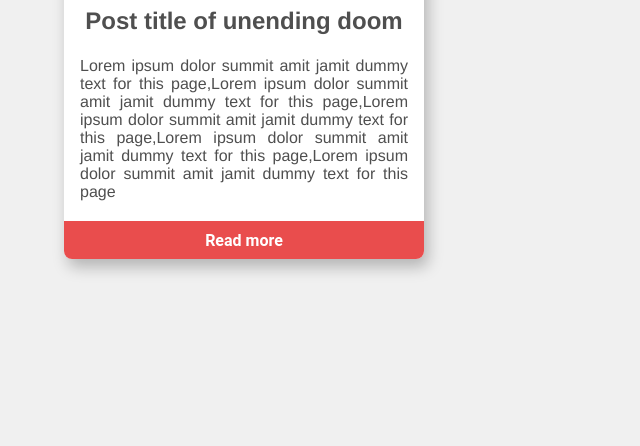
After one commit to TristanRedrose/Inkwell, a Django app: page /create_blog in a window 1280 px wide. The commit adds this page. Shown: the part 418-864 px from the top of the page, without its empty margins (0-640 px from the left). Run offline with Django 4.2, Linux system fonts and the light colour scheme; a user stored in the database is signed in; data comes from the database, SQL or seed files in the repository; both versions use the stored data as it was after the commit.

Commit message:
changes to blog page

```diff
--- a/main/admin.py
+++ b/main/admin.py
@@ -1,8 +1,10 @@
 from django.contrib import admin
+from .models import Category,Blog,Posts
 
 # Register your models here.
-from .models import Category,Blog,Posts
+class CategoryAdmin(admin.ModelAdmin):
+    list_display = ("id", "name")
 
-admin.site.register(Category)
+admin.site.register(Category, CategoryAdmin)
 admin.site.register(Blog)
 admin.site.register(Posts)
--- a/main/models.py
+++ b/main/models.py
@@ -4,22 +4,30 @@ from django.contrib.auth.models import User
 # Create your models here.
 
 class Category(models.Model):
-    name = models.CharField(max_length=200, default="Other")
+    name = models.CharField(max_length=200, unique=True)
+
+    class Meta:
+        verbose_name= "Category"
+        verbose_name_plural= "Categories"
 
 class Blog(models.Model):
-    owner = models.ForeignKey(User, on_delete=models.CASCADE, related_name="owner")
+    author = models.ForeignKey(User, on_delete=models.CASCADE, related_name="owner")
     name = models.CharField(max_length=200)
     description = models.TextField(null=False, blank=False)
-    image = models.ImageField()
+    image = models.URLField(max_length=200)
     category = models.ForeignKey(Category, on_delete=models.CASCADE, related_name="category")
     created = models.DateTimeField(auto_now_add=True)
 
 
 class Posts(models.Model):
-    writer = models.ForeignKey(User, on_delete=models.CASCADE, related_name="writer")
+    author = models.ForeignKey(User, on_delete=models.CASCADE, related_name="writer")
     blog = models.ForeignKey(Blog, on_delete=models.CASCADE, related_name="blog")
     name = models.CharField(max_length=200)
     body = models.TextField(blank=False)
-    image = models.ImageField()
+    image = models.URLField(max_length=200)
     created = models.DateTimeField(auto_now_add=True)
     updated = models.DateTimeField(auto_now=True)
+
+    class Meta:
+            verbose_name= "Post"
+            verbose_name_plural= "Posts"
--- a/main/static/main/styles.css
+++ b/main/static/main/styles.css
@@ -19,6 +19,7 @@ h3 {
     color: #4F4F4F;
     font-size: 24px;
     font-family: Montserrat, "Helvetica Neue", Helvetica, sans-serif;
+
 }
 
 p {
@@ -246,7 +247,6 @@ p {
     border: 1px #D3D3D3 solid;
 }
 
-
 .login-button {
     margin-top: 16px;
     width: 396px;
@@ -289,3 +289,216 @@ p {
 .login-message-text {
     color: white;
 }
+
+.main-body {
+    min-height: 100vh;
+    background-color: #F0F0F0;
+    display: flex;
+    flex-direction: column;
+}
+
+.title-div {
+    margin-left: 64px;
+}
+
+.title-div > h1 {
+    margin: 24px 0px 0px 0px;
+}
+
+#create-blog-div {
+    margin-left: 64px;
+}
+
+.input-div {
+    display: flex;
+    align-items: center;
+    margin-top: 24px;
+    width: 474px;
+    justify-content: space-between;
+}
+
+.input-div > h3 {
+    margin: 0px;
+}
+
+.blog-form-input {
+    padding: 0px 16px;
+    width: 300px;
+    height: 32px;
+    border-radius: 4px;
+    box-sizing: border-box;
+    border: 1px #D3D3D3 solid;
+    font-size: 16px;
+    font-family: Montserrat, "Helvetica Neue", Helvetica, sans-serif;
+}
+
+.blog-button {
+    width: 160px;
+    height: 32px;
+    color: white;
+    background-color: #7490F0;
+    border-radius: 32px;
+    border: none;
+    margin-top: 24px;
+    box-sizing: border-box;
+    margin-right: 140px;
+}
+
+.blog-button:hover {
+    background-color: #e94d4d;
+}
+
+.blog-banner {
+    height: 120px;
+    width: 100%;
+    background: linear-gradient(89.93deg, rgba(255, 121, 121, 0.8) 19.93%, rgba(116, 144, 240, 0.8) 70.71%);
+    box-shadow: 0px 8px 15px rgba(0, 0, 0, 0.25);
+}
+
+.blog-banner-div {
+    background-repeat: no-repeat;
+    background-position: center;
+    height: 100%;
+    display: flex;
+    justify-content: center;
+    flex-direction: column;
+}
+
+.blog-banner-div > h1 {
+    margin: 0px;
+    align-self: center;
+    color: black;
+    font-family: Roboto, "Helvetica Neue", Helvetica, sans-serif;
+    text-shadow: 2px 2px 4px white;
+}
+
+#blog-tag {
+    margin: 0px;
+    align-self: center;
+    color: white;
+}
+
+#blog-time {
+    margin: 4px 16px 0px 0px;
+    align-self:flex-end;
+    color: black;
+    font-size: 12px;
+}
+#blog-time {
+    margin: 0px 8px 0px 0px;
+    color: #4F4F4F;
+    font-family: Roboto, "Helvetica Neue", Helvetica, sans-serif;
+    font-weight: 700;
+    align-self: center;
+}
+
+#blog-info {
+    margin-top: 4px;
+    padding: 4px 0px;
+    background-color: #7490F0;
+    min-width: 210px;
+    height: 30px;
+    border-radius: 32px;
+    display: flex;
+    align-self: center;
+    justify-content: space-between;
+}
+
+#info-img1 {
+    margin: 0px 8px;
+    width:24px;
+    height: 24px;
+    align-self: center;
+}
+
+.title-div > h2 {
+    margin: 24px 0px 0px 0px;
+}
+
+.content-div {
+    margin: 32px 64px;
+    display: flex;
+}
+
+.post-div {
+    width: 85%;
+    display: grid;
+    grid-template-columns: 33% 33% 33%;
+    grid-row-gap: 40px;
+}
+
+.side-div {
+    width: 15%;
+}
+
+#post-box {
+    width: 360px;
+    height: 400px;
+    border-radius: 8px;
+    background-color: white;
+    box-shadow: 4px 8px 15px rgba(0, 0, 0, 0.25);
+}
+
+#post-box-image {
+    height: 140px;
+    border-radius: 8px 8px 0px 0px;
+    background-color: #4F4F4F;
+}
+
+#post-img {
+    width: 100%;
+    height: 100%;
+    border-radius:  8px 8px 0px 0px;
+    object-fit: cover;
+}
+
+#post-box-content {
+    height: 260px;
+    text-align: center;
+}
+
+#box-title-text {
+    margin: 0px;
+    font-size: 24px;
+    font-weight: 700;
+}
+
+#post-box-title-div {
+    height: 50px;
+    width: 360px;
+    box-sizing: border-box;
+    padding: 8px;
+}
+
+#post-box-body-div {
+    height: 164px;
+    width: 360px;
+    overflow: hidden;
+}
+
+#post-box-button {
+    margin-top: 8px;
+    height: 38px;
+    border-radius: 0px 0px 8px 8px;
+    background-color: #e94d4d;
+    display: flex;
+    align-items: center;
+    justify-content: center;
+}
+
+#post-box-button > p {
+    color: white;
+    font-weight: 700;
+    font-family: Roboto, "Helvetica Neue", Helvetica, sans-serif;
+}
+
+#post-box-button:hover {
+    background-color: #7490F0;
+}
+
+#box-body-text {
+    margin: 0px;
+    text-align: justify;
+    font-size: 16px;
+    padding: 8px 16px;
+}
--- a/main/templates/main/layout.html
+++ b/main/templates/main/layout.html
@@ -8,7 +8,7 @@
     </head>
     <body>
         <div id="navbar">
-            <a class="nav-link" href="{% url 'index'%}">
+            <a class="nav-link" href="{% url 'index' %}">
                 <div id="logo">
                     <img src="..\static\main\images\Main-logo.png" alt="Logo">
                     <h3 id="logo-text">Inkwell</h3>
@@ -18,12 +18,14 @@
                 <p class="nav-text">Posts</p>
                 <p class="nav-text">Blogs</p>
                 {% if user.is_authenticated %}
-                    <p class="nav-text">My blog</p>
-                    <a class="nav-link" href="{% url 'logout'%}">
+                    <a class="nav-link" href="{% url 'create_blog' %}">
+                        <p class="nav-text">My blog</p>
+                    </a>
+                    <a class="nav-link" href="{% url 'logout' %}">
                         <p class="nav-text">Log out</p>
                     </a>
                 {% else %}
-                    <a class="nav-link" href="{% url 'sign_in'%}">
+                    <a class="nav-link" href="{% url 'sign_in' %}">
                         <p class="nav-text">Sign in</p>
                     </a>
                 {% endif %}
--- /dev/null
+++ b/main/templates/main/my_blog.html
@@ -0,0 +1,44 @@
+{% extends "main/layout.html" %}
+{% load static %}
+
+{% block body %}
+    <div class="main-body">
+        <div class="blog-banner">
+            <div class="blog-banner-div" style="background-image: url({{ blog.image }});">
+                <h1>{{ blog.name}}</h1>
+                <p id="blog-tag">{{ blog.description }}</p>
+                <div id="blog-info">
+                    <img id="info-img1" src="..\static\main\images\calendar.png" alt="ad-img1">
+                    <p id="blog-time">{{ blog.created }}</p>
+                    <img id="info-img1" src="..\static\main\images\user.png" alt="ad-img1">
+                    <p id="blog-time"><span>{{ blog.author}}</span></p>
+                </div>
+            </div>
+        </div>
+        <div class="title-div">
+            <h2>Recent posts</h2>
+        </div>
+        <div class="content-div">
+            <div class="post-div">
+                <div id="post-box">
+                    <div id="post-box-image">
+                        <img id="post-img" src={{ blog.image }} alt="post-img">
+                    </div>
+                    <div id="post-box-content">
+                        <div id="post-box-title-div">
+                            <h3 id="box-title-text">Post title of unending doom</h3>
+                        </div>
+                        <div id="post-box-body-div">
+                            <p id="box-body-text">Lorem ipsum dolor summit amit jamit dummy text for this page,Lorem ipsum dolor summit amit jamit dummy text for this page,Lorem ipsum dolor summit amit jamit dummy text for this page,Lorem ipsum dolor summit amit jamit dummy text for this page,Lorem ipsum dolor summit amit jamit dummy text for this page</p>
+                        </div>
+                        <div id="post-box-button">
+                            <p>Read more</p>
+                        </div>
+                    </div>
+                </div>
+            </div>
+            <div class="side-div">
+            </div>
+        </div>
+    </div>
+{% endblock %}
--- a/main/urls.py
+++ b/main/urls.py
@@ -7,4 +7,5 @@ urlpatterns = [
     path("sign_in", views.sign_in, name="sign_in"),
     path("register", views.register, name="register"),
     path("logout", views.log_out, name="logout"),
+    path("create_blog", views.create_blog_view, name="create_blog"),
 ]
--- a/main/views.py
+++ b/main/views.py
@@ -3,6 +3,9 @@ from django.http import HttpResponse, HttpResponseRedirect
 from django.contrib.auth.models import User
 from django.db import IntegrityError
 from django.contrib.auth import authenticate, login, logout
+from django.contrib.auth.decorators import login_required
+
+from .models import Category,Blog,Posts
 
 
 
@@ -26,7 +29,7 @@ def sign_in(request):
         user = authenticate(request, username=username, password=password)
         if user is not None:
             login(request, user)
-            return redirect("index")
+            return redirect("create_blog")
         else:
             return render (request, "main/login.html", {
                 "message": "Invalid username or password"
@@ -59,6 +62,39 @@ def register(request):
                 "message": "Username already taken."
             })
         login(request, user)
-        return redirect('index')
+        return redirect("create_blog")
     else:
         return render (request, "main/register.html")
+
+@login_required
+def create_blog_view(request):
+
+    if request.method == "POST":
+        author = request.user
+        name = request.POST.get("blog-name")
+        description = request.POST.get("description")
+        category = request.POST.get("category")
+        image = request.POST.get("image")
+
+        blog=Blog(
+            author=author,
+            name=name,
+            description=description,
+            category=Category.objects.get(name=category),
+            image=image
+        )
+        blog.save()
+
+        return render (request, "main/my_blog.html")
+    else:
+        try:
+            blog = Blog.objects.get(author=request.user)
+        except:
+            ctg = Category.objects.all()
+            return render (request, "main/create_blog.html", {
+                "categories": ctg
+            })
+
+        return render (request, "main/my_blog.html", {
+            "blog": blog
+        })
```
Also changed, not shown: main/templates/main/create_blog.html (added, +40 -0 lines), db.sqlite3, main/migrations/0002_auto_20220305_2038.py (added), main/migrations/0003_auto_20220305_2041.py (added), main/static/main/images/Calendar.png (added), main/static/main/images/user.png (added).
